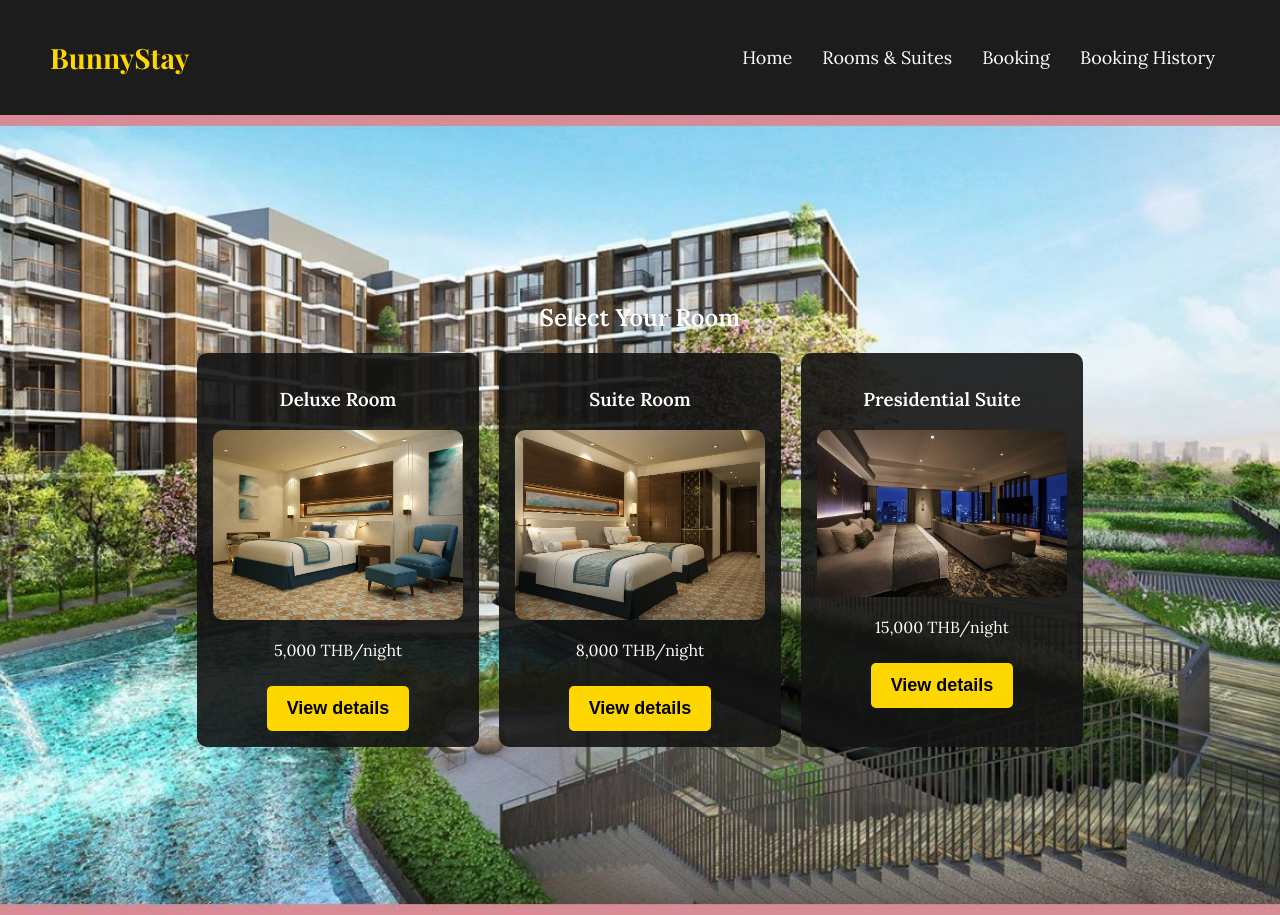
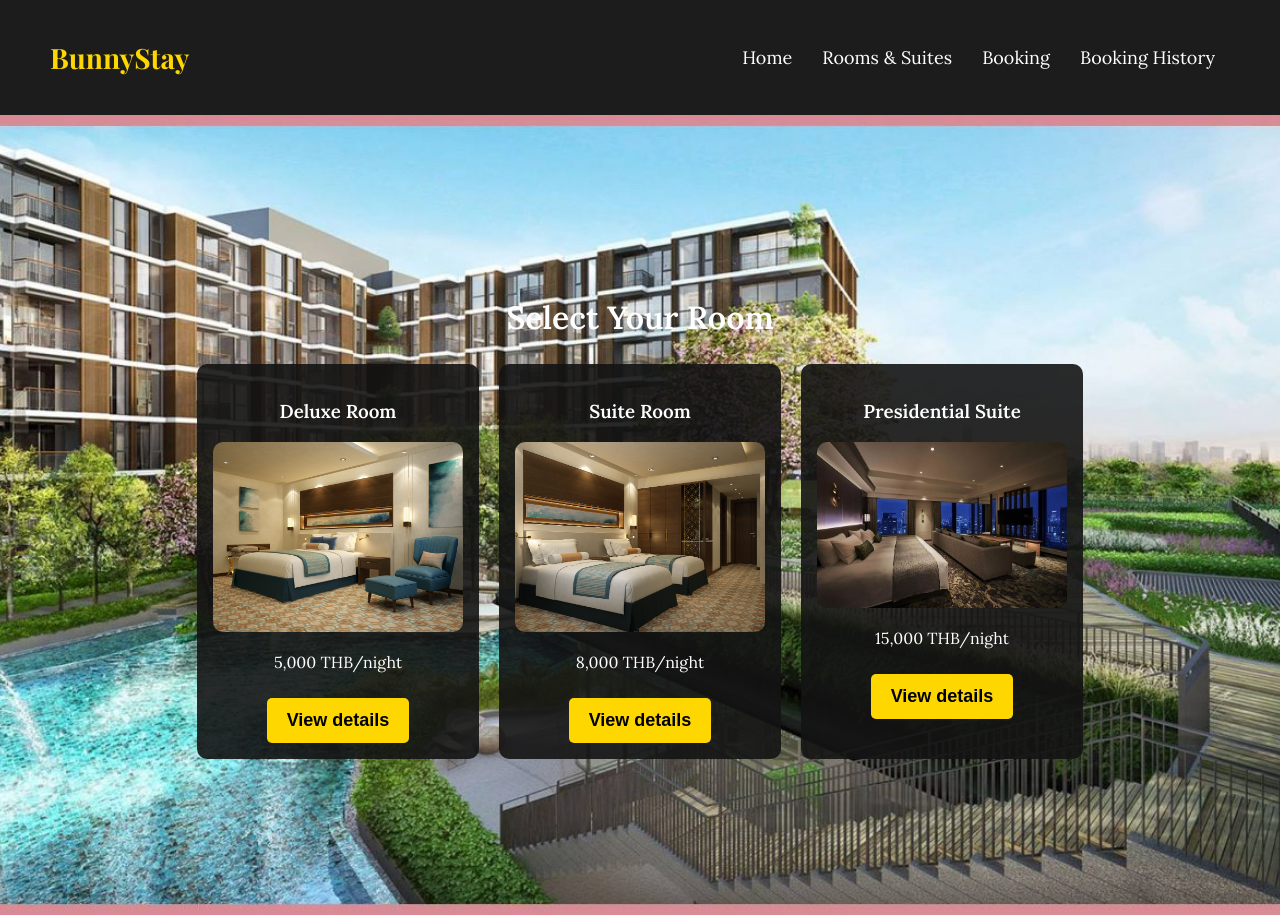
Before and after one commit to Anatthaphon/BunnyStay, a React (Create React App) app in the folder frontend/: page /rooms in a window 1280 px wide. Built offline with nearby package versions, Linux system fonts and the light colour scheme.

Commit message:
เปลี่ยนขนาดฟร้อนต์

```diff
--- a/frontend/src/components/RoomList.css
+++ b/frontend/src/components/RoomList.css
@@ -8,6 +8,11 @@
     align-items: center;
     justify-content: center;
     color: white;
+  }
+
+  .room-list h2 {
+    font-size: 32px; /* เพิ่มขนาดฟอนต์ */
+    font-weight: bold;
   }
 
   .rooms {
```
